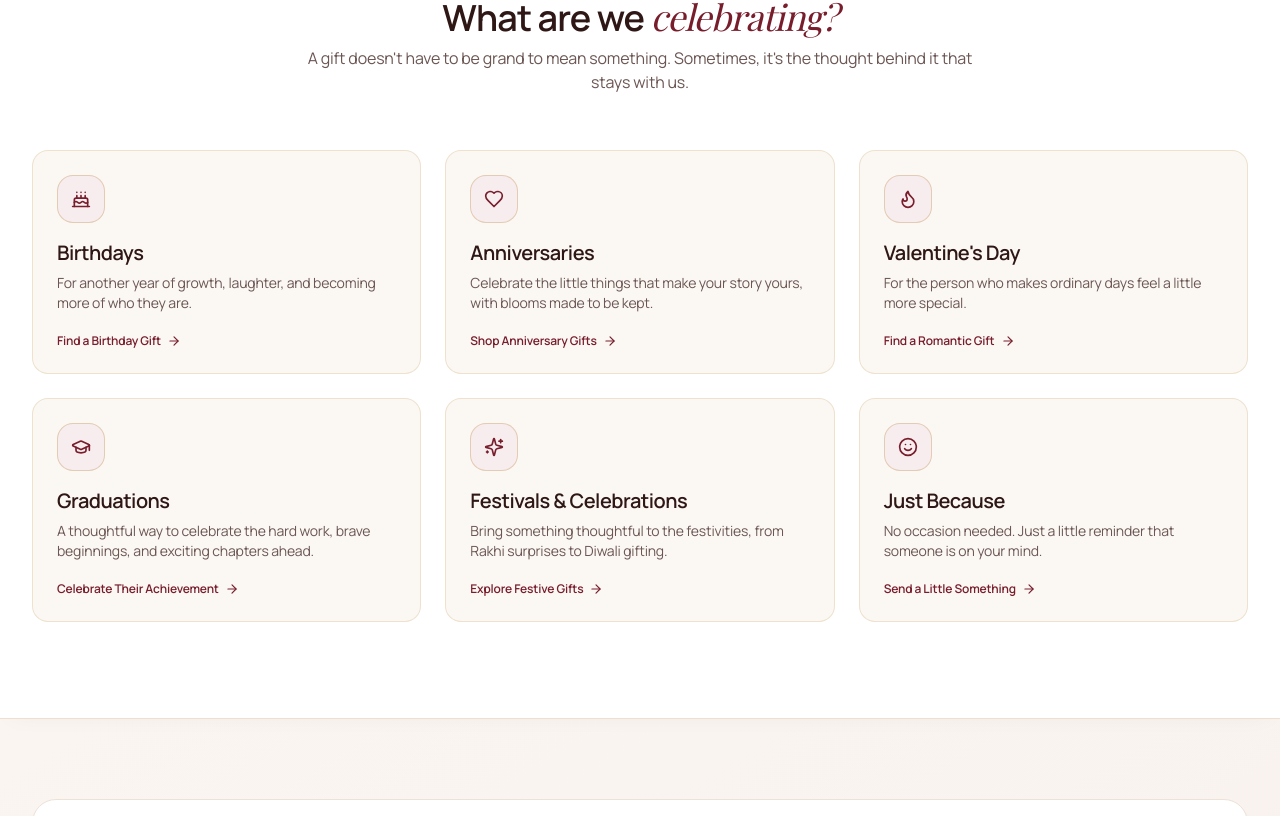
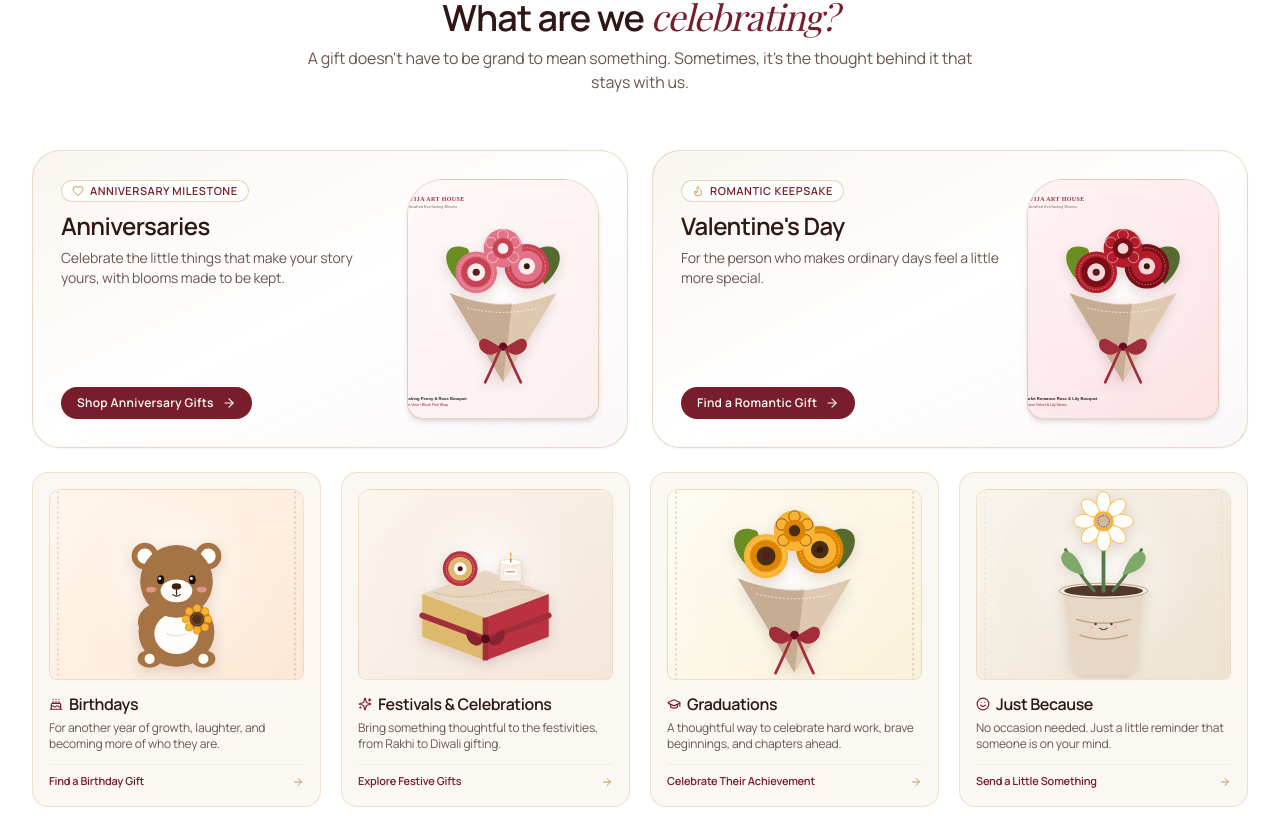
Before and after one commit to TanmayPatil28/DivijaArtHouse, a Next.js app: page / in a window 1280 px wide. Shown: the part 2604-3420 px from the top of the page. Built offline with nearby package versions, Linux system fonts and the light colour scheme; no server answers; the database is empty.

Commit message:
feat(occasions): elevate shop by occasion into curated luxury bento grid with arched floral windows

```diff
--- a/src/components/home/OccasionSection.tsx
+++ b/src/components/home/OccasionSection.tsx
@@ -10,47 +10,64 @@ import {
   ArrowRight,
 } from 'lucide-react';
 
-const OCCASIONS = [
+const FEATURED_OCCASIONS = [
+  {
+    tag: 'Anniversary Milestone',
+    title: 'Anniversaries',
+    subtitle: 'Celebrate the little things that make your story yours, with blooms made to be kept.',
+    cta: 'Shop Anniversary Gifts',
+    href: '/shop?occasion=anniversaries',
+    image: '/images/products/blushing-peony-rose-1.svg',
+    alt: 'Blushing Peony and Rose Handcrafted Bouquet',
+    icon: Heart,
+  },
+  {
+    tag: 'Romantic Keepsake',
+    title: "Valentine's Day",
+    subtitle: 'For the person who makes ordinary days feel a little more special.',
+    cta: 'Find a Romantic Gift',
+    href: '/shop?occasion=valentines-day',
+    image: '/images/products/scarlet-romance-rose-lily-1.svg',
+    alt: 'Scarlet Romance Red Rose and Lily Bouquet',
+    icon: Flame,
+  },
+];
+
+const COMPANION_OCCASIONS = [
   {
     title: 'Birthdays',
     subtitle: 'For another year of growth, laughter, and becoming more of who they are.',
     cta: 'Find a Birthday Gift',
     href: '/shop?occasion=birthdays',
+    image: '/images/products/barnaby-bear-amigurumi-1.svg',
+    alt: 'Barnaby the Bear with Sunflower Amigurumi',
     icon: Cake,
   },
   {
-    title: 'Anniversaries',
-    subtitle: 'Celebrate the little things that make your story yours, with blooms made to be kept.',
-    cta: 'Shop Anniversary Gifts',
-    href: '/shop?occasion=anniversaries',
-    icon: Heart,
-  },
-  {
-    title: "Valentine's Day",
-    subtitle: 'For the person who makes ordinary days feel a little more special.',
-    cta: 'Find a Romantic Gift',
-    href: '/shop?occasion=valentines-day',
-    icon: Flame,
+    title: 'Festivals & Celebrations',
+    subtitle: 'Bring something thoughtful to the festivities, from Rakhi to Diwali gifting.',
+    cta: 'Explore Festive Gifts',
+    href: '/shop?occasion=festivals',
+    image: '/images/products/sweet-serenade-gift-box-1.svg',
+    alt: 'Sweet Serenade Bloom and Scented Candle Box',
+    icon: Sparkles,
   },
   {
     title: 'Graduations',
-    subtitle: 'A thoughtful way to celebrate the hard work, brave beginnings, and exciting chapters ahead.',
+    subtitle: 'A thoughtful way to celebrate hard work, brave beginnings, and chapters ahead.',
     cta: 'Celebrate Their Achievement',
     href: '/shop?occasion=graduation',
+    image: '/images/products/eternal-sunshine-sunflower-1.svg',
+    alt: 'Eternal Sunshine Crochet Sunflower Bouquet',
     icon: GraduationCap,
-  },
-  {
-    title: 'Festivals & Celebrations',
-    subtitle: 'Bring something thoughtful to the festivities, from Rakhi surprises to Diwali gifting.',
-    cta: 'Explore Festive Gifts',
-    href: '/shop?occasion=festivals',
-    icon: Sparkles,
   },
   {
     title: 'Just Because',
     subtitle: 'No occasion needed. Just a little reminder that someone is on your mind.',
     cta: 'Send a Little Something',
     href: '/shop?occasion=just-because',
+    image: '/images/products/cozy-cottage-daisy-pot-1.svg',
+    alt: 'Cozy Cottage Daisy Ceramic Pot',
     icon: Smile,
   },
 ];
@@ -61,6 +78,12 @@ export function OccasionSection() {
       aria-label="Shop by Occasion"
       className="py-16 md:py-24 bg-white border-b border-gold/30 relative overflow-hidden shadow-[0_4px_24px_-10px_rgba(46,23,21,0.06)]"
     >
+      {/* Ambient Silk Atmosphere Glow */}
+      <div
+        className="absolute top-1/3 left-1/2 -translate-x-1/2 -translate-y-1/2 w-[700px] h-[400px] bg-[radial-gradient(ellipse,rgba(197,154,90,0.06),transparent_70%)] pointer-events-none -z-10"
+        aria-hidden="true"
+      />
+
       <div className="max-w-7xl mx-auto px-4 sm:px-6 lg:px-8">
         {/* Section Header */}
         <div className="text-center max-w-2xl mx-auto mb-10 md:mb-14">
@@ -79,43 +102,107 @@ export function OccasionSection() {
           </p>
         </div>
 
-        {/* Occasion Cards Grid with Unified Velvet Wine & Gold Styling */}
-        <div className="grid grid-cols-1 sm:grid-cols-2 lg:grid-cols-3 gap-4 sm:gap-6">
-          {OCCASIONS.map((occasion, idx) => {
+        {/* Asymmetric Curated Bento Grid */}
+        <div className="space-y-4 sm:space-y-6">
+          {/* Row 1: Featured Hero Occasions (2 Columns on Desktop) */}
+          <div className="grid grid-cols-1 lg:grid-cols-2 gap-4 sm:gap-6">
+            {FEATURED_OCCASIONS.map((occasion, idx) => {
               const Icon = occasion.icon;
               return (
                 <Link
                   key={idx}
                   href={occasion.href}
-                className="group relative p-6 rounded-2xl bg-surface-canvas/70 border border-gold/25 transition-all duration-300 hover:border-gold hover:bg-white hover:shadow-xl hover:-translate-y-1 flex flex-col justify-between"
+                  className="group relative p-5 sm:p-7 rounded-[28px] bg-gradient-to-br from-[#FAF5F0] via-white to-[#F7ECEE]/40 border border-gold/35 shadow-sm hover:border-gold hover:shadow-[0_16px_36px_-12px_rgba(120,29,44,0.14)] hover:-translate-y-1 transition-all duration-300 flex flex-col-reverse sm:flex-row items-center justify-between gap-6 overflow-hidden"
                 >
+                  {/* Left Column: Editorial Copy & CTA */}
+                  <div className="flex-1 text-center sm:text-left flex flex-col justify-between h-full space-y-3 z-10">
                     <div>
-                  {/* Unified Signature Medallion */}
-                  <div className="w-12 h-12 rounded-2xl bg-blush-soft border border-gold/40 flex items-center justify-center mb-4 text-primary group-hover:scale-105 transition-transform shadow-xs">
-                    <Icon className="w-5 h-5 text-primary" />
+                      {/* Occasion Eyebrow Tag */}
+                      <div className="inline-flex items-center gap-1.5 px-2.5 py-0.5 rounded-full bg-white border border-gold/40 text-[10px] sm:text-[11px] font-semibold text-primary uppercase tracking-wider mb-2 shadow-2xs">
+                        <Icon className="w-3 h-3 text-gold shrink-0" />
+                        <span>{occasion.tag}</span>
                       </div>
 
                       {/* Title */}
-                  <h3 className="font-semibold tracking-tight text-lg sm:text-xl text-text-main group-hover:text-primary transition-colors mb-1.5">
+                      <h3 className="font-semibold tracking-tight text-xl sm:text-2xl text-text-main group-hover:text-primary transition-colors leading-snug">
                         {occasion.title}
                       </h3>
 
                       {/* Subtitle */}
-                  <p className="text-xs sm:text-sm text-text-muted leading-relaxed">
+                      <p className="text-xs sm:text-sm text-text-muted mt-1.5 leading-relaxed max-w-sm">
                         {occasion.subtitle}
                       </p>
                     </div>
 
-                {/* Link Prompt */}
-                <div className="mt-5 flex items-center gap-1.5 text-xs font-semibold text-primary group-hover:text-primary-hover transition-colors">
+                    {/* CTA Pill */}
+                    <div className="pt-2">
+                      <span className="inline-flex items-center gap-2 px-4 py-2 rounded-full bg-primary text-white text-xs font-semibold tracking-wide shadow-xs group-hover:bg-primary-hover group-hover:shadow-wine-glow transition-all duration-300">
                         <span>{occasion.cta}</span>
-                  <ArrowRight className="w-3.5 h-3.5 transition-transform group-hover:translate-x-1" />
+                        <ArrowRight className="w-3.5 h-3.5 transition-transform group-hover:translate-x-1 text-gold-light" />
+                      </span>
+                    </div>
+                  </div>
+
+                  {/* Right Column: Arched Editorial Floral Window */}
+                  <div className="w-36 sm:w-44 md:w-48 aspect-[4/5] rounded-t-[36px] rounded-b-2xl overflow-hidden border border-gold/40 shadow-md bg-gradient-to-b from-white via-[#FCF3F5] to-[#F5E3E6] flex-shrink-0 relative group-hover:border-gold transition-colors">
+                    <img
+                      src={occasion.image}
+                      alt={occasion.alt}
+                      className="w-full h-full object-cover transition-transform duration-700 ease-out group-hover:scale-105"
+                      loading="lazy"
+                    />
+                  </div>
+                </Link>
+              );
+            })}
+          </div>
+
+          {/* Row 2: Balanced Companion Occasions (4 Columns on Desktop, 2x2 on Mobile/Tablet) */}
+          <div className="grid grid-cols-2 lg:grid-cols-4 gap-3 sm:gap-5">
+            {COMPANION_OCCASIONS.map((occasion, idx) => {
+              const Icon = occasion.icon;
+              return (
+                <Link
+                  key={idx}
+                  href={occasion.href}
+                  className="group relative p-3 sm:p-4 rounded-2xl bg-surface-canvas/80 border border-gold/25 hover:border-gold hover:bg-white hover:shadow-lg hover:-translate-y-1 transition-all duration-300 flex flex-col justify-between overflow-hidden"
+                >
+                  <div>
+                    {/* Arched Floral Preview Window */}
+                    <div className="w-full aspect-[4/3] rounded-t-xl rounded-b-lg overflow-hidden border border-gold/30 bg-gradient-to-b from-white to-[#F7ECEE]/40 mb-3 relative">
+                      <img
+                        src={occasion.image}
+                        alt={occasion.alt}
+                        className="w-full h-full object-cover transition-transform duration-500 ease-out group-hover:scale-105"
+                        loading="lazy"
+                      />
+                    </div>
+
+                    {/* Icon & Title Row */}
+                    <div className="flex items-center gap-1.5 mb-1">
+                      <Icon className="w-3.5 h-3.5 text-primary shrink-0" />
+                      <h3 className="font-semibold tracking-tight text-sm sm:text-base text-text-main group-hover:text-primary transition-colors line-clamp-1">
+                        {occasion.title}
+                      </h3>
+                    </div>
+
+                    {/* Subtitle */}
+                    <p className="text-[11px] sm:text-xs text-text-muted leading-relaxed line-clamp-2">
+                      {occasion.subtitle}
+                    </p>
+                  </div>
+
+                  {/* Micro Prompt */}
+                  <div className="mt-3 pt-2 border-t border-border-subtle/50 flex items-center justify-between text-[11px] font-semibold text-primary group-hover:text-primary-hover transition-colors">
+                    <span className="truncate">{occasion.cta}</span>
+                    <ArrowRight className="w-3 h-3 transition-transform group-hover:translate-x-0.5 text-gold shrink-0 ml-1" />
                   </div>
                 </Link>
               );
             })}
           </div>
         </div>
+      </div>
     </section>
   );
 }
```
Lines whose indentation alone changed are shown as unchanged.
